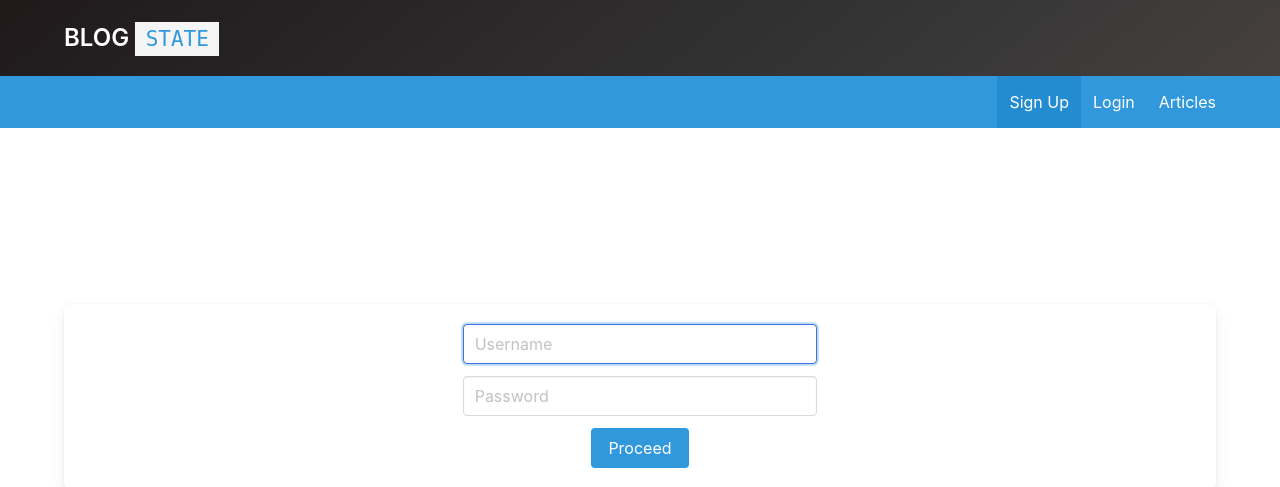
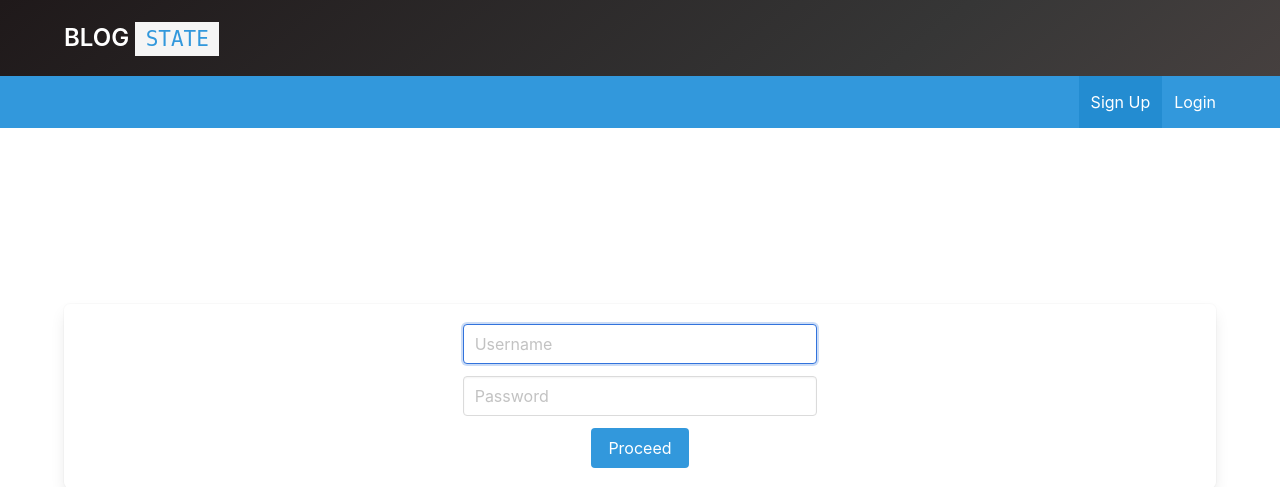
Before and after one commit to roshnet/blogstate-refactor, a Flask app: page /login in a window 1280 px wide. Shown: the top 487 px of the page. Run offline with Flask 2, Linux system fonts and the light colour scheme.

Commit message:
templates: Remove non-functional links

```diff
--- a/blogstate/templates/base.html
+++ b/blogstate/templates/base.html
@@ -25,7 +25,6 @@
 			<div class="navbar-end">
 				<a href="{{ url_for('signup') }}" class="navbar-item is-active">Sign Up</a>
 				<a href="{{ url_for('login') }}" class="navbar-item">Login</a>
-				<a href="#" class="navbar-item">Articles</a>
 			</div>
 		</div>
 	</div>
```
